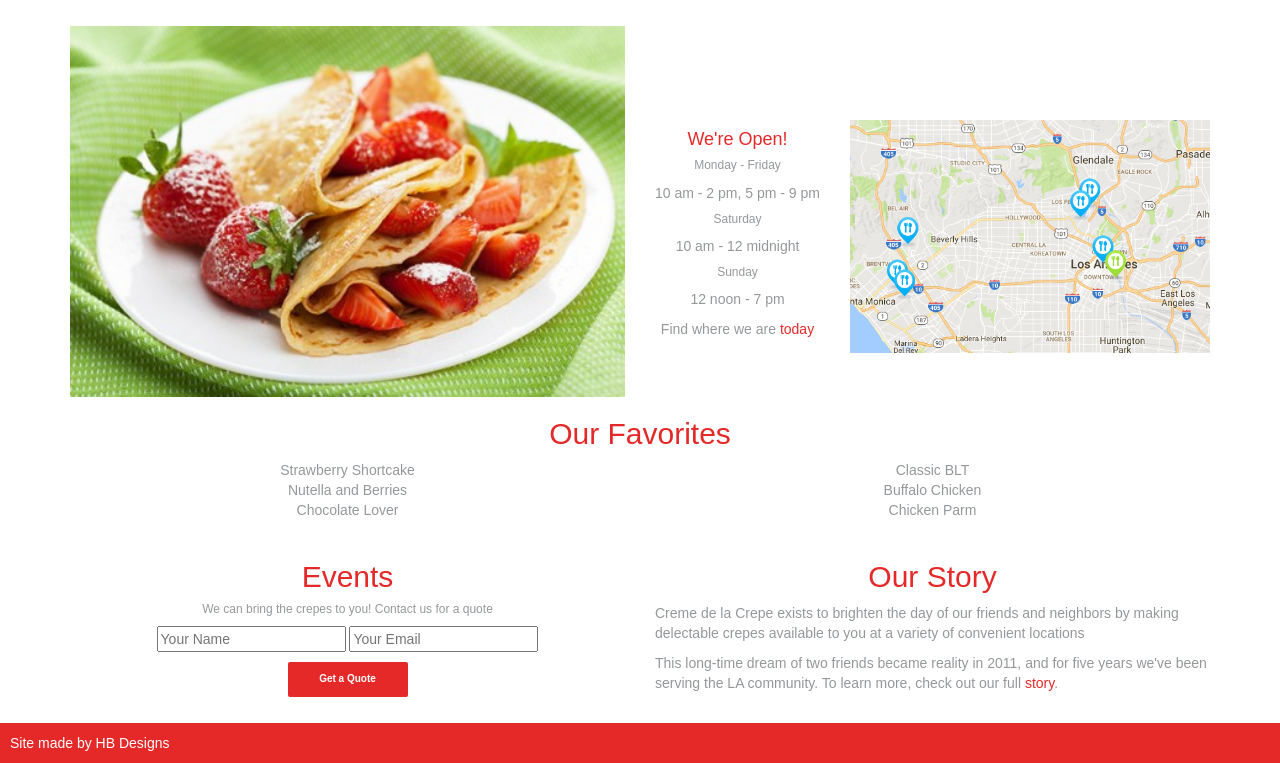
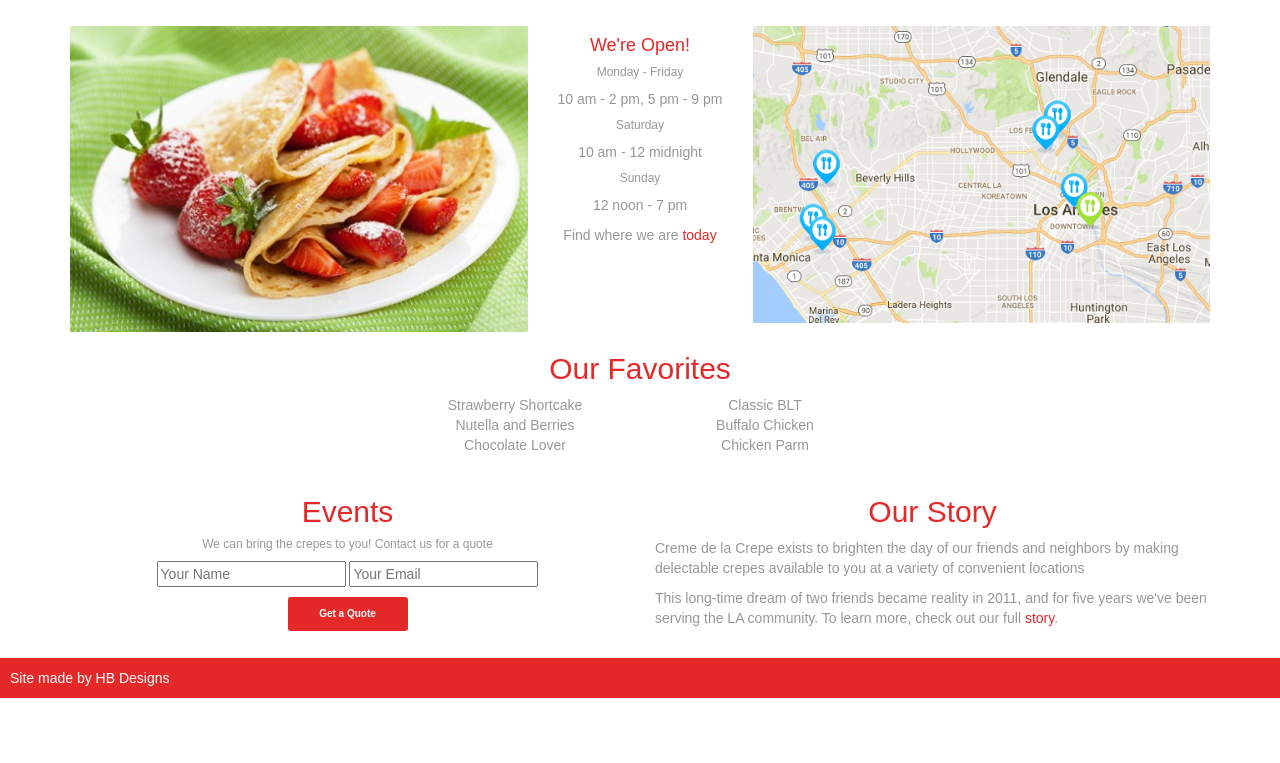
Before and after one commit to srosebattles/crepes, a website: page index.html in a window 1280 px wide. Shown: the part 166-929 px from the top of the page. After the commit the page ends 864 px from the top, so only its background shows below. Drawn offline with nearby package versions, Linux system fonts and the light colour scheme.

Commit message:
Monday morning

```diff
--- a/assets/index.css
+++ b/assets/index.css
@@ -60,6 +60,10 @@ body {
   height: auto;
 }
 
+.smallerPic {
+  width: 85%;
+  height: auto;
+}
 
 h2.red,
 h4.red {
@@ -69,6 +73,11 @@ h4.red {
 h6.makeGray,
 p {
   color: #95989A;
+}
+
+.faverow {
+  max-width: 500px;
+  margin: 0 auto;
 }
 
 .faves {
@@ -95,13 +104,13 @@ h2 {
   text-align: center;
 }
 
-.weOpen {
+/*.weOpen {
   margin-top: 8%;
 }
 
 .mappy {
   margin-top: 8%;
-}
+}*/
 
 .storymain {
   text-align: left;
@@ -130,7 +139,7 @@ h2 {
 
 .quotebutton {
   border: none;
-  border-radius: 2px;
+  border-radius: 3px;
   background-color: #E52929;
   color: white;
   padding: 1rem 1rem;
@@ -146,7 +155,8 @@ h2 {
   cursor: pointer;
   background-color: white;
   color: #E52929;
-  border: 1px solid #E52929;
+  outline: 1px solid #E52929;
+  border-radius: 3px;
 }
 
 .biggerbutton {
@@ -161,12 +171,15 @@ h2 {
 
 .contactContainer {
   display: inline-block;
-  text-align: none;
 }
 @media (min-width: 830px) {
   .maincontainer {
     margin-top: 20%;
   }
+
+  /*.hideIt {
+    display: none;
+  }*/
 
   textarea {
     width: 55%
--- a/index.html
+++ b/index.html
@@ -26,7 +26,7 @@
   </header>
   <div class="container maincontainer">
     <div class="row">
-      <div class="col-md-6 crepePic">
+      <div class="col-md-5 crepePic">
         <img class="responsPic" src="assets/strawberrycrepe.jpg" alt="Picture of delightful strawberry crepe" />
       </div>
       <div class="col-md-2 weOpen">
@@ -39,7 +39,7 @@
         <p>12 noon - 7 pm</p>
         <p>Find where we are <a href="locations.html" class="redlink">today</a></p>
       </div>
-      <div class="col-md-4 mappy">
+      <div class="col-md-5 mappy hideIt">
         <img class="responsPic" src="assets/laarea.jpg" alt="Map of our greater LA stops" />
       </div>
     </div>
@@ -48,7 +48,7 @@
         <h2 class="red">Our Favorites</h2>
       </div>
     </div>
-    <div class="row">
+    <div class="row faverow">
       <div class="col-xs-6 sweetfaves">
         Strawberry Shortcake<br>
         Nutella and Berries<br>
```
